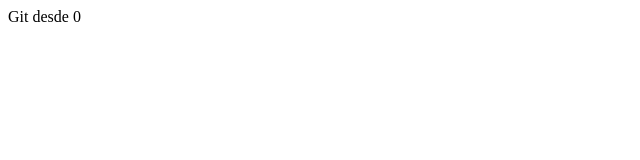
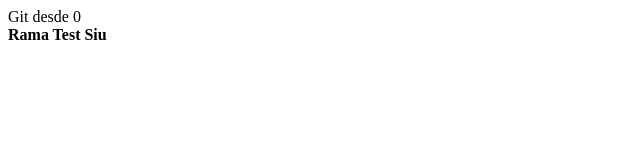
Before and after one commit to ponchitoxd/practicando-git, a plain HTML site: page index.html in a window 1280 px wide. Shown: the full height of the page, 0-640 px from the left. Drawn offline with Linux system fonts and the light colour scheme.

Commit message:
Cambio desde la rama Test

```diff
--- a/index.html
+++ b/index.html
@@ -8,5 +8,8 @@
   </head>
   <body>
     <div>Git desde 0</div>
+    <section>
+      <b>Rama Test Siu</b>
+    </section>
   </body>
 </html>
```
